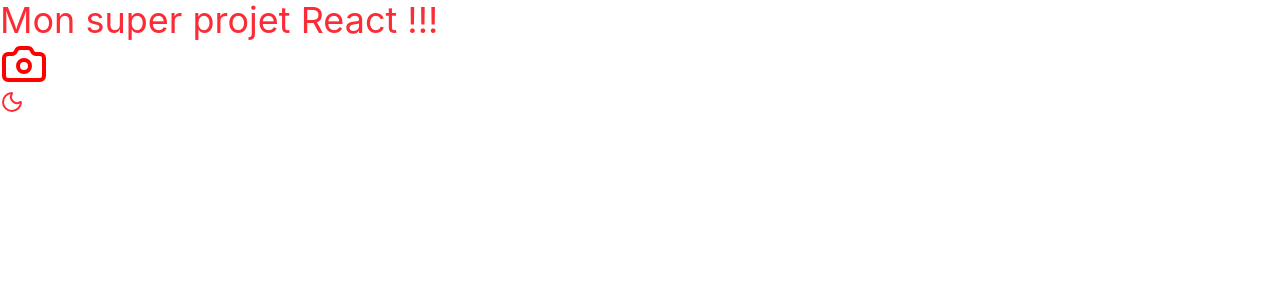
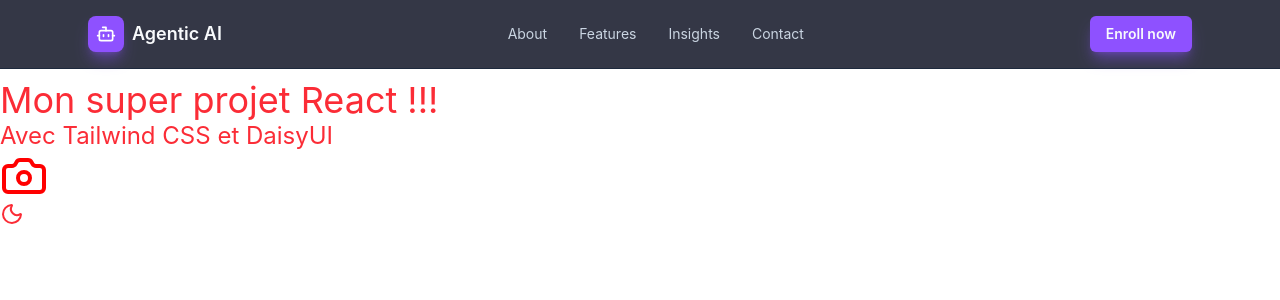
Before and after one commit to benji3106/holbertonschool-agentic_ai, a React (Vite) app in the folder front_end-frameworks/react/: page / in a window 1280 px wide. Shown: the top 300 px of the page. Built offline with nearby package versions, Linux system fonts and the light colour scheme.

Commit message:
feat: add Header component with navigation and branding

```diff
--- a/front_end-frameworks/react/src/App.jsx
+++ b/front_end-frameworks/react/src/App.jsx
@@ -1,9 +1,15 @@
 import { Camera, Moon, Sun } from "lucide-react";
+import Header from './components/Header';
 
 function App() {
   return (
     <>
+     <Header />
+     <main className="pt-20">
+
+     </main>
      <h1 className="text-4xl text-red-500">Mon super projet React !!!</h1>
+     <h2 className="text-2xl text-red-500">Avec Tailwind CSS et DaisyUI</h2>
      <Camera color="red" size={48} />
      <label className="swap swap-rotate">
   {/* this hidden checkbox controls the state */}
--- /dev/null
+++ b/front_end-frameworks/react/src/components/Header.jsx
@@ -0,0 +1,55 @@
+import { Bot } from 'lucide-react';
+
+function Header() {
+  return (
+    <header className="fixed top-0 left-0 w-full z-50 bg-slate-950/80 backdrop-blur-md border-b border-slate-800">
+      <div className="max-w-6xl mx-auto px-6 flex items-center justify-between py-4">
+        {/* Logo / Brand */}
+        <a href="#top" className="flex items-center gap-2">
+          <span className="flex items-center justify-center w-9 h-9 rounded-lg bg-violet-500 shadow-lg shadow-violet-500/40">
+            <Bot className="w-5 h-5 text-white" />
+          </span>
+          <span className="text-slate-50 font-semibold text-lg">Agentic AI</span>
+        </a>
+
+        {/* Navigation */}
+        <nav className="hidden md:flex items-center gap-8">
+          <a
+            href="#about-section"
+            className="text-slate-300 hover:text-slate-50 transition-colors text-sm"
+          >
+            About
+          </a>
+          <a
+            href="#features-section"
+            className="text-slate-300 hover:text-slate-50 transition-colors text-sm"
+          >
+            Features
+          </a>
+          <a
+            href="#insights-section"
+            className="text-slate-300 hover:text-slate-50 transition-colors text-sm"
+          >
+            Insights
+          </a>
+          <a
+            href="#contact-section"
+            className="text-slate-300 hover:text-slate-50 transition-colors text-sm"
+          >
+            Contact
+          </a>
+        </nav>
+
+        {/* Call to action */}
+        <a
+          href="#contact-section"
+          className="px-4 py-2 font-semibold rounded-md bg-violet-500 hover:bg-violet-600 shadow-lg shadow-violet-500/40 text-slate-50 text-sm transition-colors"
+        >
+          Enroll now
+        </a>
+      </div>
+    </header>
+  );
+}
+
+export default Header;
```
